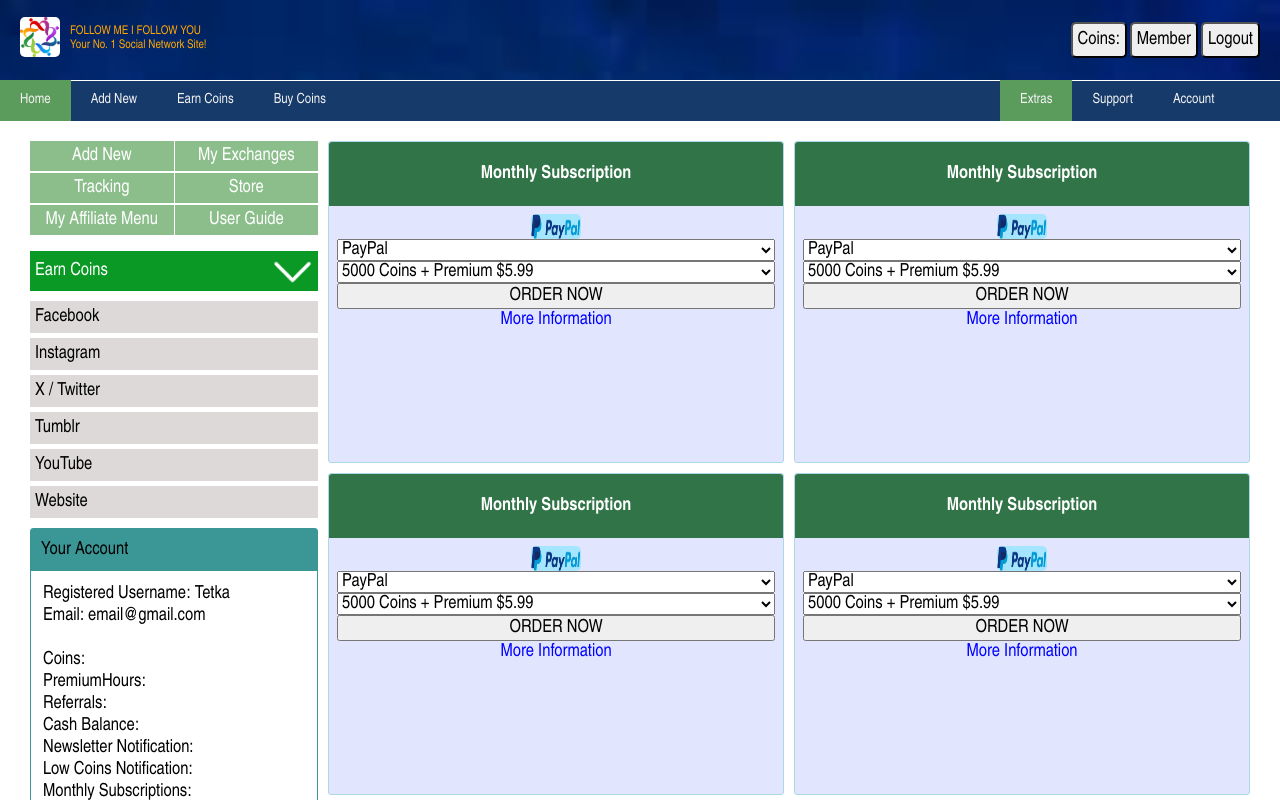
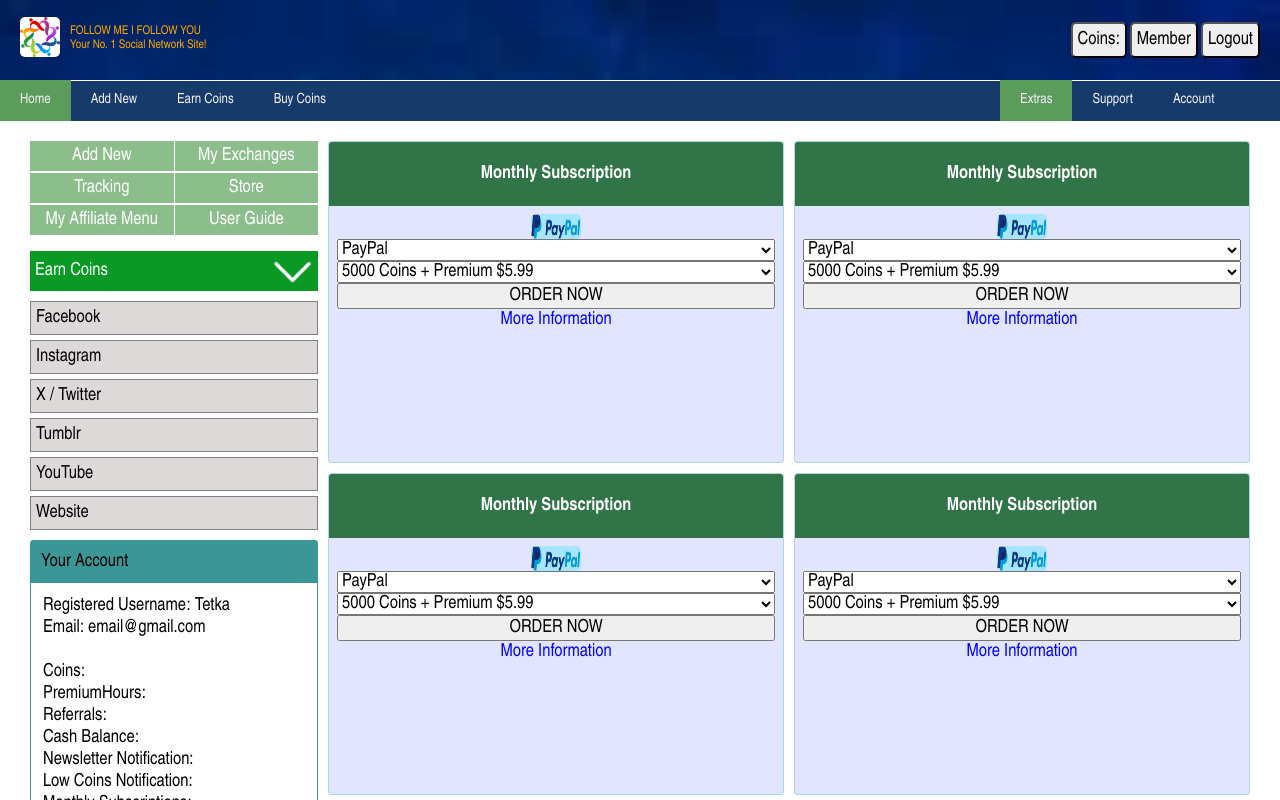
Before and after one commit to Tetka3/np-social, a React (Create React App) app: page /np-social/dashboard in a window 1280 px wide. Both pictures are taken after a click on the element "Earn Coins". Shown: the top 800 px of the page. Built offline with nearby package versions, Linux system fonts and the light colour scheme.

Commit message:
first commit

```diff
--- a/src/components/dashboardEl/links.css
+++ b/src/components/dashboardEl/links.css
@@ -137,6 +137,9 @@
     color: black;
     border: none;
 }
+.menu ul li{
+    border: 1px solid gray;
+}
 .menu ul li:hover{
     cursor: pointer;
 }
```
